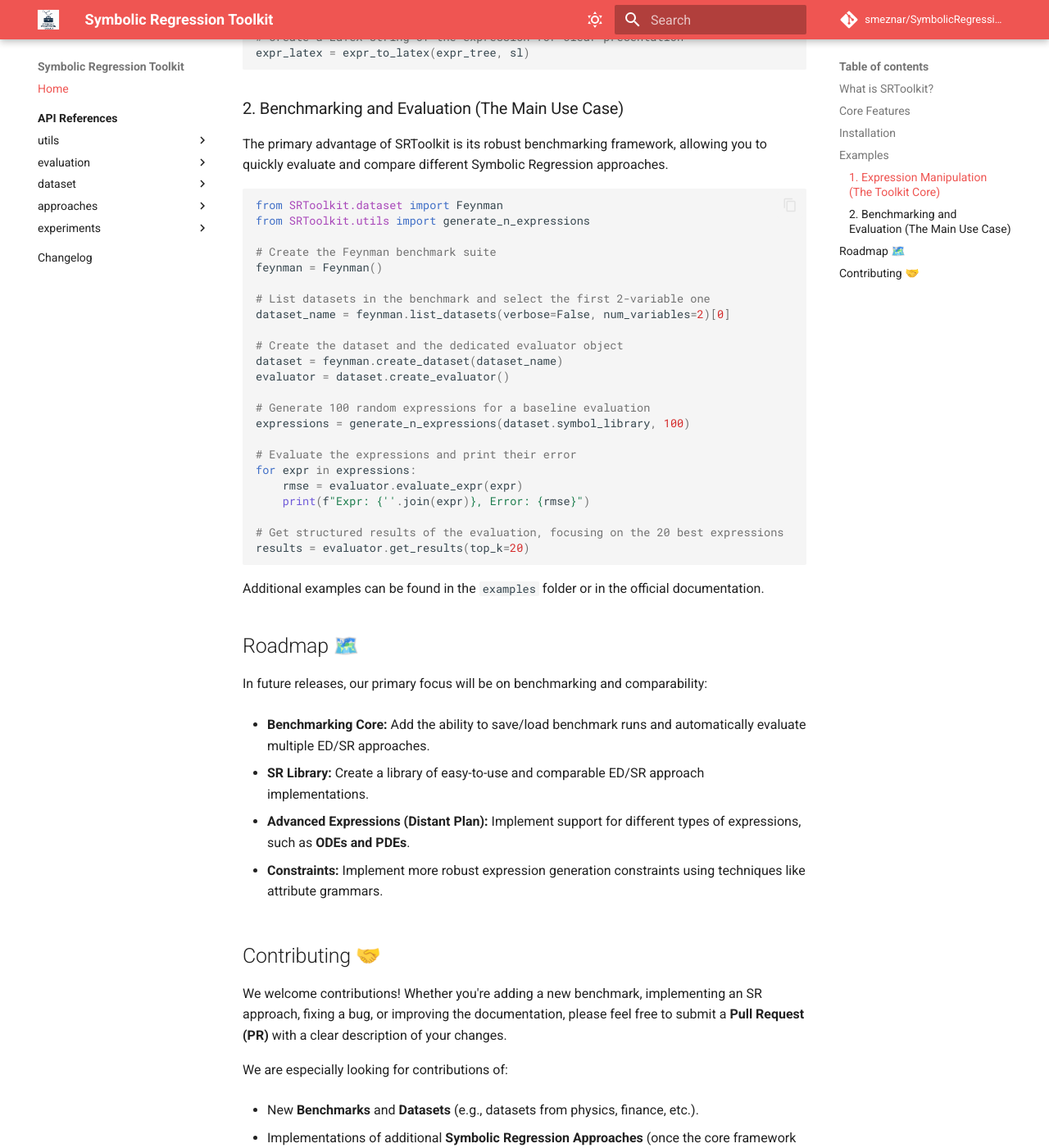
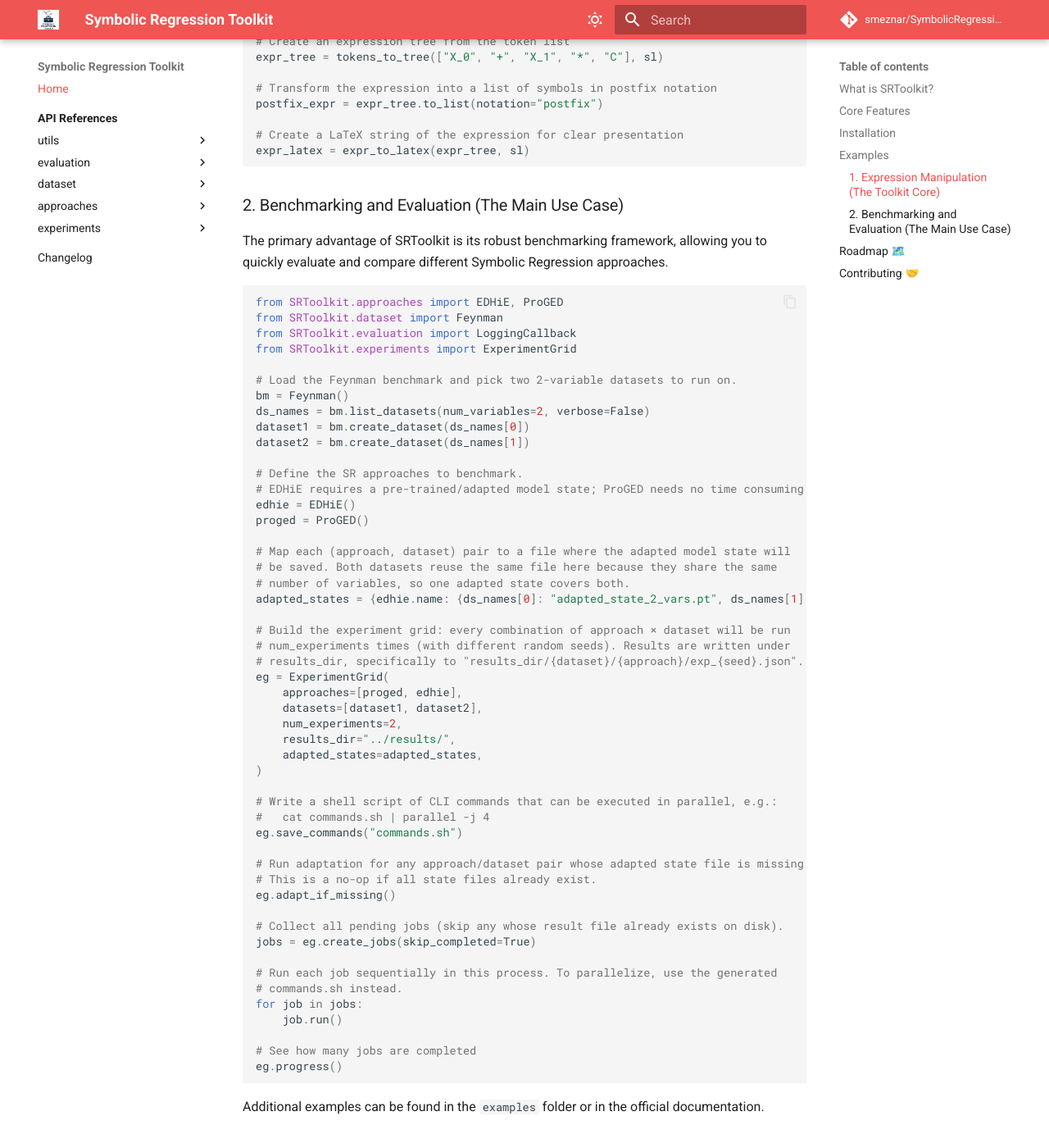
Before and after one commit to smeznar/SymbolicRegressionToolkit, an MkDocs documentation site: the page built from docs/index.md, in a window 1280 px wide and 1400 px high, scrolled down 2184 px. Shown: the whole window at 82% size. Built offline with MkDocs 1.6.1 and Material for MkDocs 9.7.7, drawn with Linux system fonts in a browser that asks for light colours; comment, search, counter and statistics services are not loaded; the version menu is left out; some of the changed text lies outside the part shown.

````diff
--- a/README.md
+++ b/README.md
@@ -14,7 +14,11 @@ The **SRToolkit** is a **comprehensive Python toolkit** designed to accelerate r
 
 SRToolkit provides a straightforward interface for:
 
-* **Benchmarking** Symbolic Regression algorithms using built-in datasets (currently **Feynman** and **Nguyen**) or **custom data**.
+* **Implementing** new Symbolic Regression approaches and evaluating their performance against other approaches.
+
+* **Benchmarking** Symbolic Regression approaches using built-in benchmarks (currently **Feynman** and **Nguyen**) or **custom data**.
+
+* **Experiment organization** and postprocessing of results.
 
 * **Converting expressions** into **expression trees** or **fast, callable NumPy functions**.
 
@@ -74,51 +78,86 @@ expr_latex = expr_to_latex(expr_tree, sl)
 The primary advantage of SRToolkit is its robust benchmarking framework, allowing you to quickly evaluate and compare different Symbolic Regression approaches.
 
 ```python
+from SRToolkit.approaches import EDHiE, ProGED
 from SRToolkit.dataset import Feynman
-from SRToolkit.utils import generate_n_expressions
+from SRToolkit.evaluation import LoggingCallback
+from SRToolkit.experiments import ExperimentGrid
 
-# Create the Feynman benchmark suite
-feynman = Feynman()
+# Load the Feynman benchmark and pick two 2-variable datasets to run on.
+bm = Feynman()
+ds_names = bm.list_datasets(num_variables=2, verbose=False)
+dataset1 = bm.create_dataset(ds_names[0])
+dataset2 = bm.create_dataset(ds_names[1])
 
-# List datasets in the benchmark and select the first 2-variable one
-dataset_name = feynman.list_datasets(verbose=False, num_variables=2)[0]
+# Define the SR approaches to benchmark.
+# EDHiE requires a pre-trained/adapted model state; ProGED needs no time consuming adaptation.
+edhie = EDHiE()
+proged = ProGED()
 
-# Create the dataset and the dedicated evaluator object
-dataset = feynman.create_dataset(dataset_name)
-evaluator = dataset.create_evaluator()
+# Map each (approach, dataset) pair to a file where the adapted model state will
+# be saved. Both datasets reuse the same file here because they share the same
+# number of variables, so one adapted state covers both.
+adapted_states = {edhie.name: {ds_names[0]: "adapted_state_2_vars.pt", ds_names[1]: "adapted_state_2_vars.pt"}}
 
-# Generate 100 random expressions for a baseline evaluation
-expressions = generate_n_expressions(dataset.symbol_library, 100)
+# Build the experiment grid: every combination of approach × dataset will be run
+# num_experiments times (with different random seeds). Results are written under
+# results_dir, specifically to "results_dir/{dataset}/{approach}/exp_{seed}.json".
+eg = ExperimentGrid(
+    approaches=[proged, edhie],
+    datasets=[dataset1, dataset2],
+    num_experiments=2,
+    results_dir="../results/",
+    adapted_states=adapted_states,
+)
 
-# Evaluate the expressions and print their error
-for expr in expressions:
-    rmse = evaluator.evaluate_expr(expr)
-    print(f"Expr: {''.join(expr)}, Error: {rmse}")
+# Write a shell script of CLI commands that can be executed in parallel, e.g.:
+#   cat commands.sh | parallel -j 4
+eg.save_commands("commands.sh")
 
-# Get structured results of the evaluation, focusing on the 20 best expressions
-results = evaluator.get_results(top_k=20)
+# Run adaptation for any approach/dataset pair whose adapted state file is missing.
+# This is a no-op if all state files already exist.
+eg.adapt_if_missing()
+
+# Collect all pending jobs (skip any whose result file already exists on disk).
+jobs = eg.create_jobs(skip_completed=True)
+
+# Run each job sequentially in this process. To parallelize, use the generated
+# commands.sh instead.
+for job in jobs:
+    job.run()
+
+# See how many jobs are completed
+eg.progress()
+
 ```
 
 Additional examples can be found in the `examples` folder or in the official documentation.
 
 ## Roadmap 🗺️
 
-In future releases, our primary focus will be on benchmarking and comparability:
+In future releases, our primary focus will:
 
-* **Benchmarking Core:** Add the ability to save/load benchmark runs and automatically evaluate multiple ED/SR approaches.
+* **Expanded Library of Approaches:** Add more Symbolic Regression approaches to the toolkit.
 
-* **SR Library:** Create a library of easy-to-use and comparable ED/SR approach implementations.
+* **Result Visualization:** Implement a robust visualization and result aggregation framework for SR results.
+
+* **Simplification:** Implement a better (more accurate, efficient, and stable) simplification system for expressions.
+
+* **Constraints:** Implement more robust expression generation constraints using techniques like attribute grammars.
+
+* **Improved Benchmarking:** Improve the robustness and efficiency of the benchmarking framework (continuous).
 
 * **Advanced Expressions (Distant Plan):** Implement support for different types of expressions, such as **ODEs and PDEs**.
 
-* **Constraints:** Implement more robust expression generation constraints using techniques like attribute grammars.
-
 ## Contributing 🤝
 
-We welcome contributions! Whether you're adding a new benchmark, implementing an SR approach, fixing a bug, or improving the documentation, please feel free to submit a **Pull Request (PR)** with a clear description of your changes.
+We welcome contributions! Whether you're adding a new benchmark, implementing an SR approach, fixing a bug, or improving the documentation, please feel free to
+open a issue on the Github page or submit a **Pull Request (PR)** with a clear description of your changes.
 
 We are especially looking for contributions of:
 
-* New **Benchmarks** and **Datasets** (e.g., datasets from physics, finance, etc.).
+* New **Benchmarks** and **Datasets**.
 
 * Implementations of additional **Symbolic Regression Approaches** (once the core framework for comparison is finalized).
+
+Instructions on how to contribute can be found in the [Contribution Guide](https://github.com/smeznar/SymbolicRegressionToolkit/blob/master/CONTRIBUTING.md).
--- a/SRToolkit/__init__.py
+++ b/SRToolkit/__init__.py
@@ -11,7 +11,7 @@ Modules:
     experiments: The module containing the job-based experiment runner for multi-dataset, multi-approach experiments.
 """
 
-__version__ = "1.4.0"
+__version__ = "1.5.0"
 __license__ = "GPL-3.0 License"
 __author__ = "Sebastian Mežnar, Jure Brence"
 __credits__ = "Jožef Stefan Institute"
--- a/conftest.py
+++ /dev/null
@@ -1 +0,0 @@
-collect_ignore = ["SRToolkit/approaches/EDHiE.py"]
--- a/mkdocs.yml
+++ b/mkdocs.yml
@@ -45,6 +45,11 @@ theme:
   font:
     text: Roboto # A clean, modern font
     code: Roboto Mono # A clear monospace font
+
+extra:
+  version:
+    provider: mike
+    default: stable
 
 extra_css:
   - stylesheets/extra.css
--- a/pyproject.toml
+++ b/pyproject.toml
@@ -10,7 +10,7 @@ SRToolkit = ["py.typed"]
 
 [project]
 name = "symbolic-regression-toolkit"
-version = "1.4.0"
+version = "1.5.0"
 description = "Symbolic Regression/Equation Discovery Toolkit"
 readme = "README.md"
 requires-python = ">=3.10"
````
Also changed, not shown: other parts of README.md (+1 -1 lines), 1 other file.
